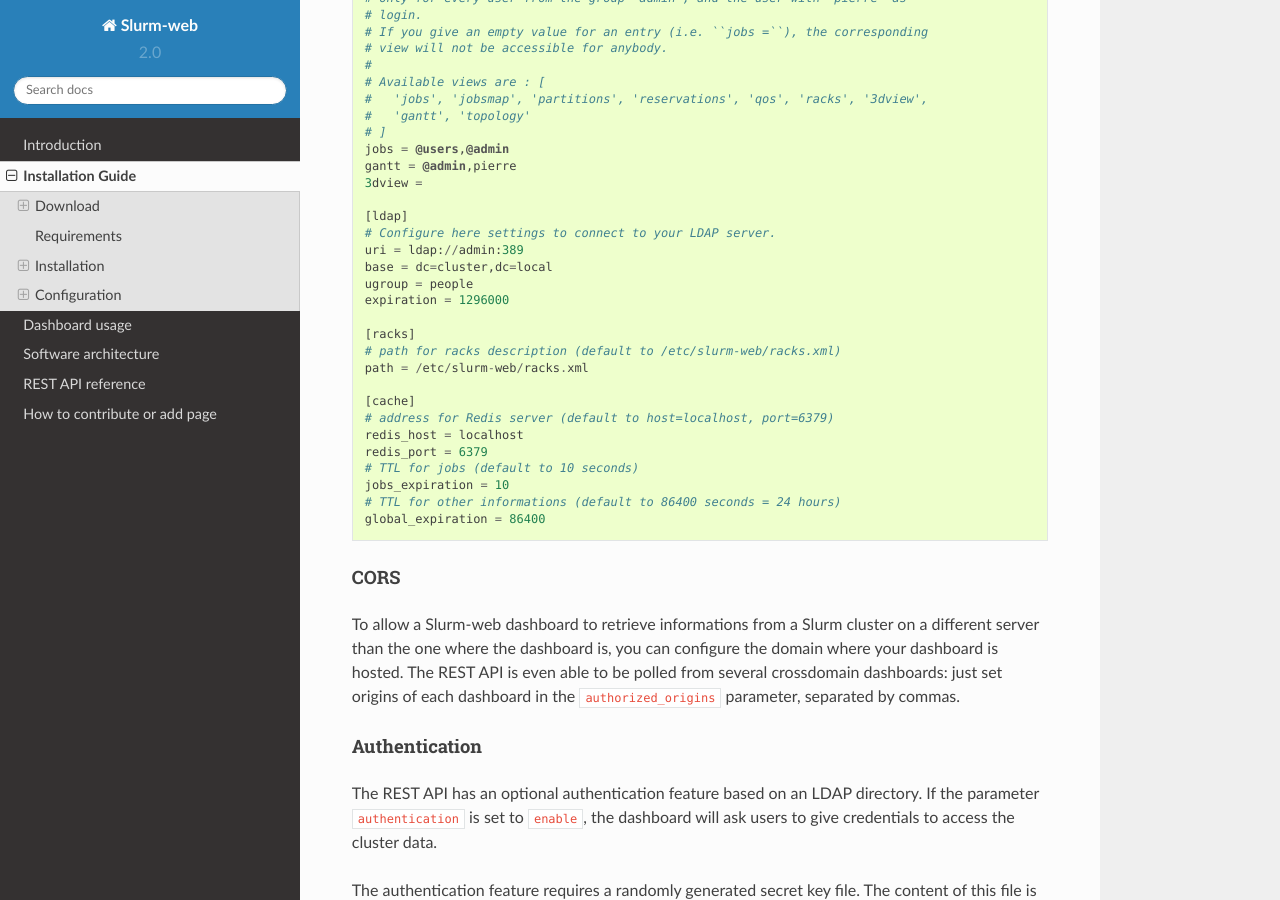
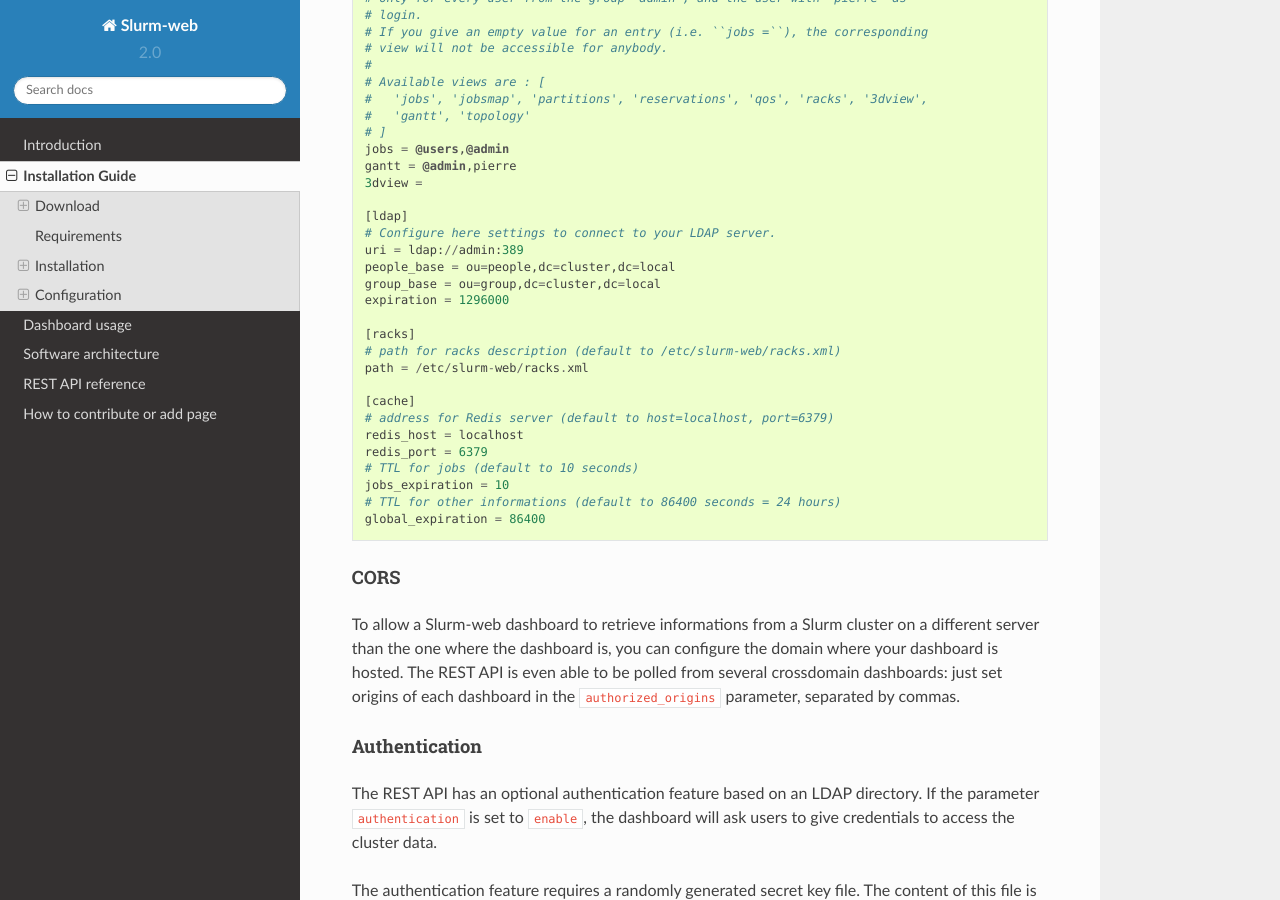
Before and after one commit to rackslab/Slurm-web, a Sphinx documentation site: the page built from doc/installation.rst, in a window 1280 px wide and 900 px high, scrolled down 7135 px. Built offline with Sphinx 7.4.7 and the Read the Docs theme 2.0.0, drawn with Linux system fonts in a browser that asks for light colours.

Commit message:
Add LDAP group/people distinct search base in conf
Previously, it was only possible to partly set the user search base and
the parameter was not even used everywhere throughout the code (the
search base was hard-coded in some place). Now it is possible to both
set the people and group base, and these parameters are used.

Fixes #112

```diff
--- a/doc/installation.rst
+++ b/doc/installation.rst
@@ -316,8 +316,8 @@ Here is an example of a valid configuration file:
   [ldap]
   # Configure here settings to connect to your LDAP server.
   uri = ldap://admin:389
-  base = dc=cluster,dc=local
-  ugroup = people
+  people_base = ou=people,dc=cluster,dc=local
+  group_base = ou=group,dc=cluster,dc=local
   expiration = 1296000
 
   [racks]
```
Also changed, not shown: 3 other files.
